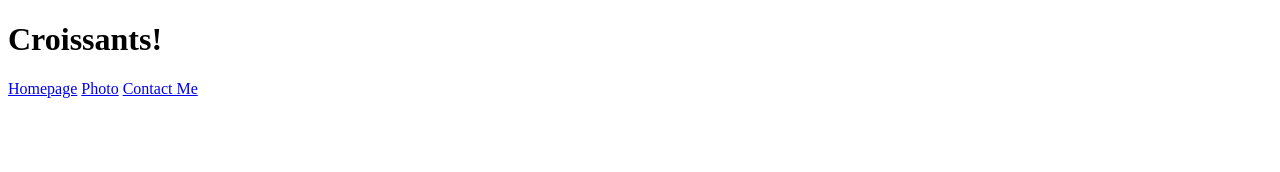
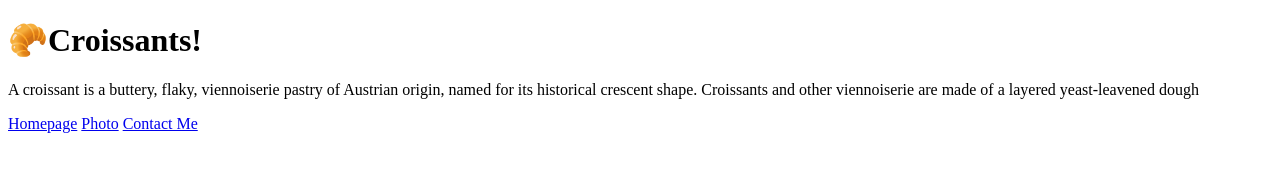
Before and after one commit to Andee-R/Croissant-project, a plain HTML site: page index.html in a window 1280 px wide. Drawn offline with Linux system fonts and the light colour scheme.

Commit message:
added footers and photo

```diff
--- a/index.html
+++ b/index.html
@@ -6,9 +6,16 @@
     <title>Croissant Project</title>
   </head>
   <body>
-    <h1>Croissants!</h1>
-    <a href="/">Homepage</a>
-    <a href="/photo.html">Photo</a>
-    <a href="/contact.html">Contact Me</a>
+    <h1>🥐Croissants!</h1>
+    <p>
+      A croissant is a buttery, flaky, viennoiserie pastry of Austrian origin,
+      named for its historical crescent shape. Croissants and other viennoiserie
+      are made of a layered yeast-leavened dough
+    </p>
+    <footer>
+      <a href="/">Homepage</a>
+      <a href="/photo.html">Photo</a>
+      <a href="/contact.html">Contact Me</a>
+    </footer>
   </body>
 </html>
```
Also changed, not shown: contact.html (+10 -4 lines), photo.html (+9 -4 lines).
